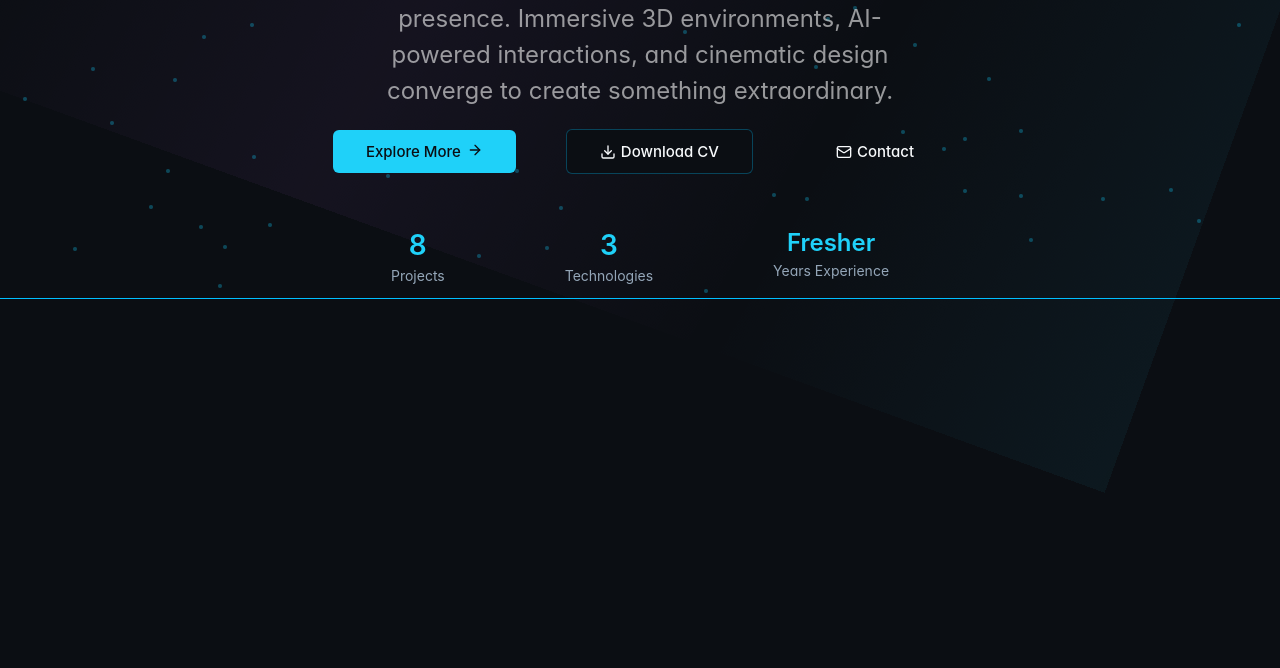
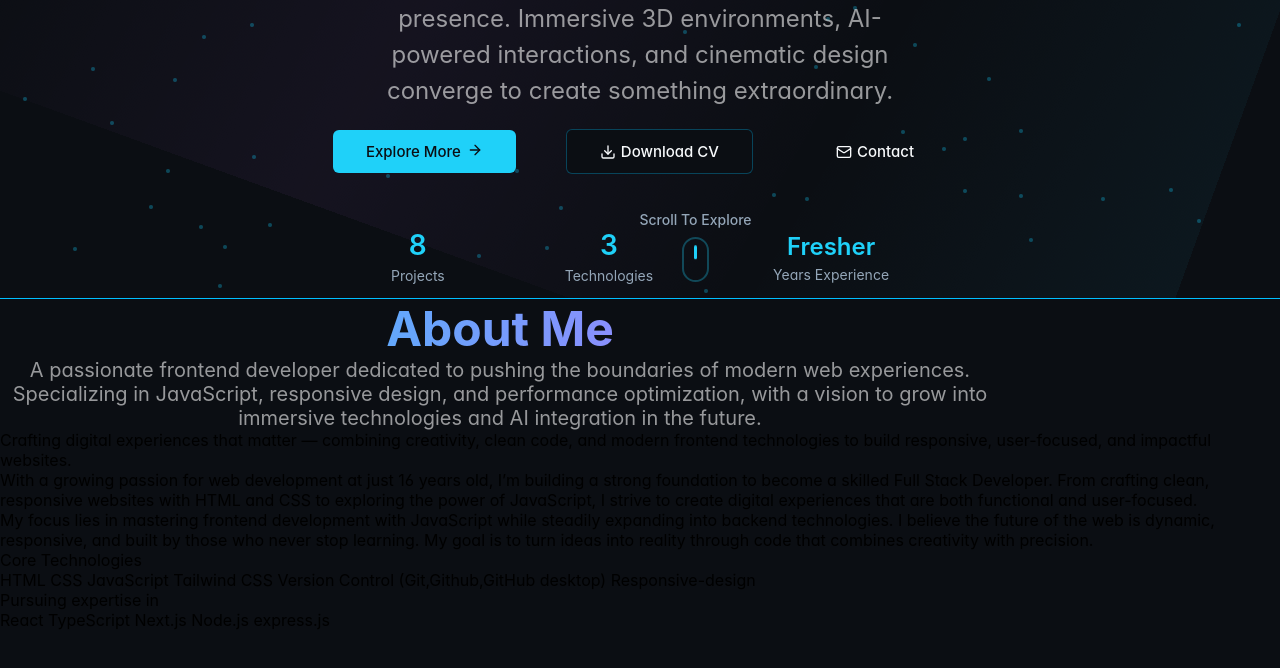
Before and after one commit to zaid-khan-code/My-Portfoilio, a plain HTML site: page index.html in a window 1280 px wide. Shown: the part 502-1170 px from the top of the page. Drawn offline with Linux system fonts and the light colour scheme.

Commit message:
doing Second section

```diff
--- a/index.html
+++ b/index.html
@@ -256,9 +256,56 @@
                 <div class="pratical"></div>
                 <div class="pratical"></div>
             </div>
+            <div class="mouse-scroll-main">
+                <span>Scroll To Explore</span>
+                <div class="mouse-scroll-main-sec-div">
+                    <div class="mouse-scroll-main-sec-div-div"></div>
+                </div>
+            </div>
             <div class="rotate "></div>
         </section>
-        <section class="main-sec-2"></section>
+        <section class="sec-2">
+            <div class="sec-con">
+                <div class="sec-2-div-1">
+                    <div class="sec-2-div-1-div-1">
+                        <div class="sec-2-div-1-div-1-div">About Me</div>
+                    </div>
+                    <div class="sec-2-div-1-div-2">A passionate frontend developer dedicated to pushing the boundaries
+                        of modern web
+                        experiences. Specializing in
+                        JavaScript, responsive design, and performance optimization, with a vision to grow into
+                        immersive technologies
+                        and AI
+                        integration in the future.</div>
+                </div>
+                <div class="sec-2-div-2">
+                    <div class="sec-2-div-2-div-1">
+                        <div class="sec-2-div-2-div-1-div-1">Crafting digital experiences that matter — combining
+                            creativity, clean code, and modern frontend technologies to build
+                            responsive, user-focused, and impactful websites.</div>
+                        <div class="sec-2-div-2-div-1-div-2">With a growing passion for web development at just 16 years
+                            old, I’m building a strong foundation to become a skilled Full Stack Developer. From
+                            crafting clean, responsive websites with HTML and CSS to exploring the power of JavaScript,
+                            I strive to create digital experiences that are both functional and user-focused.</div>
+                        <div class="sec-2-div-2-div-1-div-3">My focus lies in mastering frontend development with
+                            JavaScript while steadily expanding into backend technologies. I
+                            believe the future of the web is dynamic, responsive, and built by those who never stop
+                            learning. My goal is to turn
+                            ideas into reality through code that combines creativity with precision.</div>
+                        <div class="sec-2-div-2-div-1-div-4">Core Technologies</div>
+                        <div class="sec-2-div-2-div-1-div-5">HTML CSS JavaScript Tailwind CSS Version Control (Git,Github,GitHub desktop) Responsive-design </div>
+                        <div class="sec-2-div-2-div-1-div-4">Pursuing expertise in</div>
+                        <div class="sec-2-div-2-div-1-div-5"> React
+                            TypeScript
+
+                            Next.js
+                            Node.js
+                            express.js</div>
+                    </div>
+                    <div class="sec-2-div-2-div-2"></div>
+                </div>
+            </div>
+        </section>
     </main>
     <script src="./script.js"></script>
 
--- a/style.css
+++ b/style.css
@@ -272,7 +272,8 @@ header>span {
     display: flex;
     flex-direction: column;
     text-align: center;
-    position: relative;z-index: 10;
+    position: relative;
+    z-index: 10;
     line-height: 1;
 }
 
@@ -388,23 +389,130 @@ header>span {
     margin-top: 34px;
     text-align: center;
 }
-.color{
+
+.color {
     color: #1fd1f9;
-font-size: 28px;
-font-weight: 600;
+    font-size: 28px;
+    font-weight: 600;
 }
 
-.after-color{
+.after-color {
     font-size: 14px;
     font-weight: 400;
-color: #94a6b8;
+    color: #94a6b8;
 }
-.gap{
+
+.div-fivt-thir-div {
+    margin-top: 4px;
+}
+
+.gap {
     display: flex;
     flex-direction: column;
     gap: 5px;
 }
-.div-fivt-thri-div-fir{
+
+.div-fivt-thri-div-fir {
     font-size: 24px;
 }
+
+.mouse-scroll-main {
+    display: flex;
+    flex-direction: column;
+    justify-content: center;
+    align-items: center;
+    width: 111px;
+    position: absolute;
+    bottom: 16px;
+    left: 50%;
+    gap: 9px;
+}
+
+.mouse-scroll-main-sec-div {
+    border: 2px solid #1fd1f94d;
+    height: 41px;
+    width: 23px;
+    border-radius: 16px;
+    display: flex;
+    justify-content: center;
+    align-items: center;
+}
+
+.mouse-scroll-main-sec-div-div {
+    height: 14px;
+    width: 3px;
+    background: hsl(191, 95%, 55%);
+    border-radius: 10px;
+    animation: mouseScrollBar 3s infinite;
+}
+
+.mouse-scroll-main span {
+    display: block;
+    width: max-content;
+    text-align: center;
+    color: #94a6b8;
+    font-size: 14px;
+    font-weight: 500;
+}
+
+
+@keyframes mouseScrollBar {
+    0% {
+        transform: translateY(0px);
+    }
+
+    20% {
+        transform: translateY(-10px);
+    }
+
+    40% {
+        transform: translateY(0px);
+    }
+
+    60% {
+        transform: translateY(-10px);
+    }
+
+    100% {
+        transform: translateY(0px);
+    }
+
+}
+
 /* main Hero section 1 End Here  */
+
+/* main Section 2 Start Here  */
+
+
+.sec-2 {
+    background: #0b0e13;
+    height: 100vh;
+    display: flex;
+    justify-content: center;
+}
+
+.sec-con{
+    display: flex;
+    flex-direction: column;
+}
+/* .sec-2-div-1-div-1  {} */
+.sec-2-div-1-div-1-div  {
+    background: linear-gradient(96deg, hsl(191 95% 55%) 0%, hsl(280 100% 70%) 100%);
+    background-clip: text;
+    color: #ffffff00;
+    font-size: 48px;
+    font-weight: 700;
+}
+
+.sec-2-div-1-div-2 {
+    font-size: 20px;
+    color: #ffffff93;
+}
+
+.sec-2-div-1 {
+    display: flex;
+    justify-content: center;
+    flex-direction: column;
+    width: 1000px;
+        text-align: center;
+}
```
